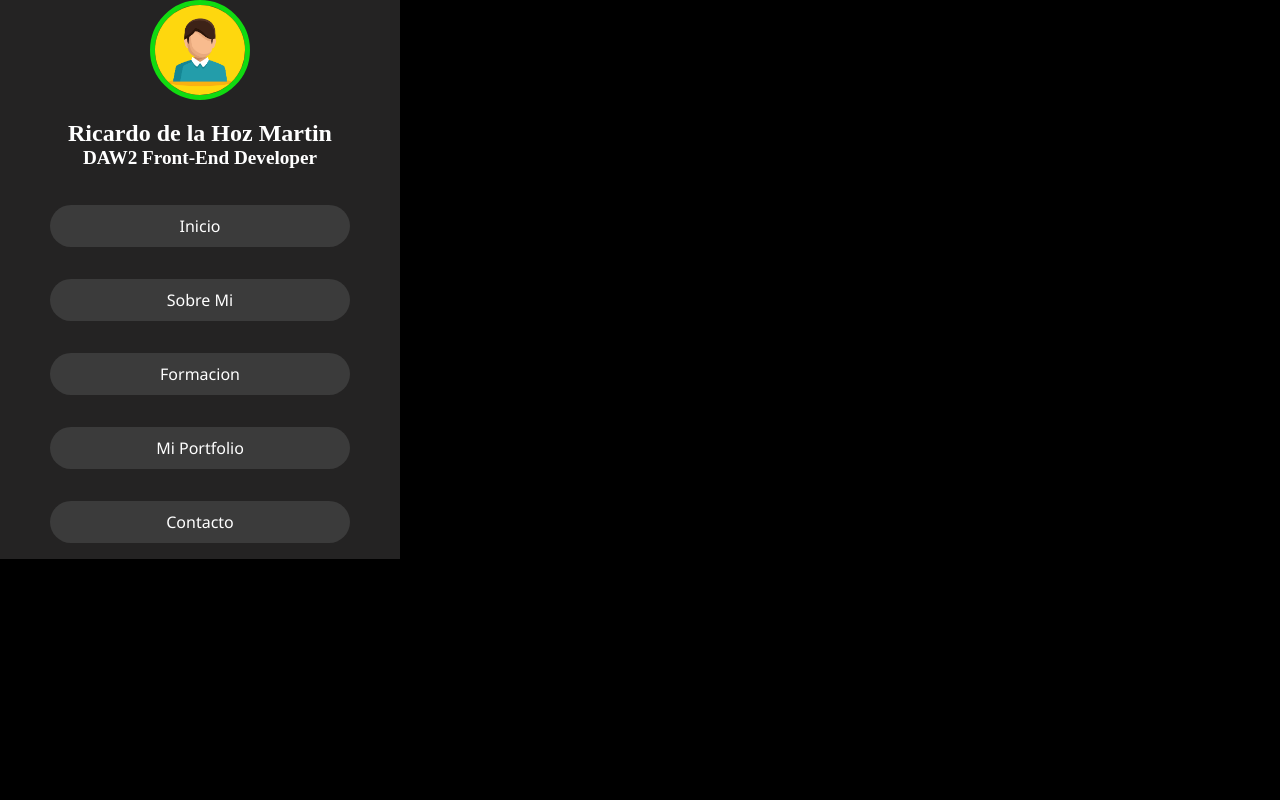
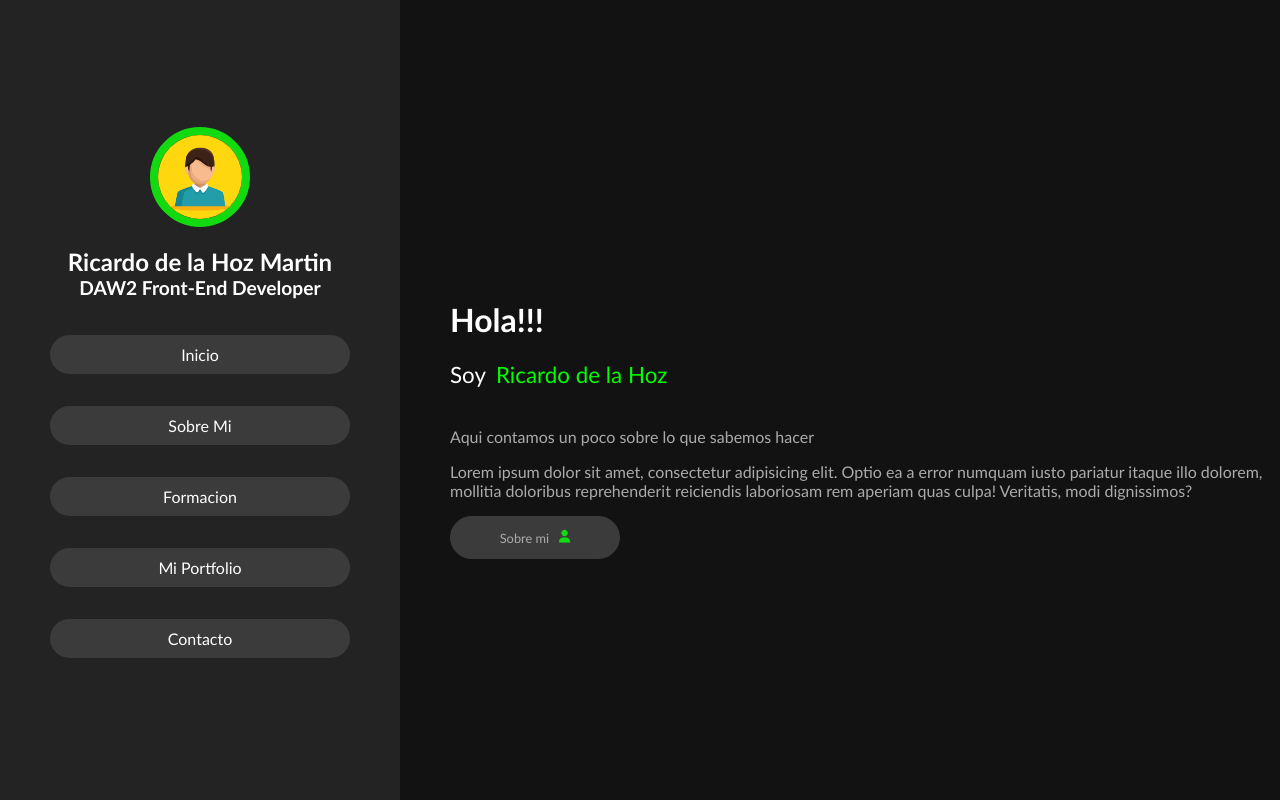
Before and after one commit to Ricardodlhz/Repaso-Portfolio, a plain HTML site: page index.html in a window 1280 px wide. Drawn offline with Linux system fonts and the light colour scheme.

Commit message:
Parte de sobre mi hecha

```diff
--- a/css/style.css
+++ b/css/style.css
@@ -1,6 +1,7 @@
 *{
     box-sizing: border-box;
     scroll-behavior: smooth;
+    font-family: 'Trebuchet MS', 'Lucida Sans Unicode', 'Lucida Grande', 'Lucida Sans', Arial, sans-serif;
 }
 
 body{
@@ -8,9 +9,7 @@ body{
     padding: 0;
     background-color: var(--fondo);
 }
-p{
-    font-family: 'Segoe UI', Tahoma, Geneva, Verdana, sans-serif;
-}
+
 .container_fijo{
         background-color: var(--fondo_container_fijo);
         position: fixed;
@@ -20,9 +19,10 @@ p{
         justify-content: center;
         align-items: center;
         width: 400px;
+        height: 100%;
 }
 .img_profile{
-    border: 5px solid var(--borde_img_profile);
+    border: 8px solid var(--borde_img_profile);
     border-radius: 100%;
     width: 100px;
 }
@@ -58,9 +58,64 @@ p{
     border-radius: 2rem;
     background-color: rgb(59, 59, 59);
 }
+.texto_boton:hover{
+    cursor: pointer;
+    background-color: rgb(92, 92, 92);
+}
+.container_derecha{
+    margin-left: 450px;
+    display: flex;
+    flex-direction: column;
+}
+.container_introduccion{
+    margin-top: 300px;
+}
+.introduccion_nombre{
+    display: flex;
+    align-items: center;
+}
+.titulo{
+        color: white;
+        font-size: 2rem;
+        margin: 0;
+}
+.texto{
+    color: white;
+    font-size: 1.4rem;
+}
+.texto_verde{
+    margin-left: 10px;
+    color: lime;
+}
+.texto_informativo{
+    color: rgb(172, 171, 171);
+}
+.texto_info{
+    font-size: 0.8rem;
+    color: rgb(172, 171, 171);
+}
+.container_botones_info{
+    display: flex;
+    justify-content: center;
+    align-items: center;
+    border: 1px solid rgb(59, 59, 59);
+    background-color: rgb(59, 59, 59);
+    border-radius: 2rem;
+    width: 170px;
+}
+.container_botones_info:hover{
+    cursor: pointer;
+    background-color: rgb(208, 255, 1);
+}
+.iconos{
+    font-size: 0.8rem;
+    margin-left: 10px;
+    color: var(--iconos);
+}
 /*Variables*/
 :root{
-    --fondo:black;
+    --fondo:rgb(19, 18, 18);
     --fondo_container_fijo:rgb(36, 35, 35);
     --borde_img_profile:rgb(17, 218, 17);
+    --iconos:rgb(17, 218, 17);
 }
--- a/index.html
+++ b/index.html
@@ -5,6 +5,7 @@
     <meta charset="UTF-8">
     <meta name="viewport" content="width=device-width, initial-scale=1.0">
     <link rel="stylesheet" href="./css/style.css">
+    <link rel="stylesheet" href="https://cdnjs.cloudflare.com/ajax/libs/font-awesome/6.6.0/css/all.min.css">
     <link rel="shortcut icon" href="./assets/images/favicon.ico" type="image/x-icon">
     <title>Portfolio</title>
 </head>
@@ -14,18 +15,33 @@
         <img src="./assets/images/pic.jpg" alt="" class="img_profile">
         <h1 class="nombre">Ricardo de la Hoz Martin</h1>
         <h2 class="estudios">DAW2 Front-End Developer</h2>
-        <container class="container_botones">
+        <div class="container_botones">
                 <a href="" class="botones"><p class="texto_boton">Inicio</p></a>
                 <a href="" class="botones"><p class="texto_boton">Sobre Mi</p></a>
                 <a href="" class="botones"><p class="texto_boton">Formacion</p></a>
                 <a href="" class="botones"><p class="texto_boton">Mi Portfolio</p></a>
                 <a href="" class="botones"><p class="texto_boton">Contacto</p></a>
-        </container>
+        </div>
     </div>
 
 
     <div class="container_derecha">
+            <div class="container_introduccion">
+                    <h2 class="titulo">
+                        Hola!!!
+                    </h2>
+                    <div class="introduccion_nombre">
+                        <p class="texto">Soy </p>
+                        <div class="texto texto_verde">Ricardo de la Hoz</div>
+                    </div>
+                    <p class="texto_informativo">Aqui contamos un poco sobre lo que sabemos hacer</p>
+                    <p class="texto_informativo">Lorem ipsum dolor sit amet, consectetur adipisicing elit. Optio ea a error numquam iusto pariatur itaque illo dolorem, mollitia doloribus reprehenderit reiciendis laboriosam rem aperiam quas culpa! Veritatis, modi dignissimos?</p>
 
+                    <div class="container_botones_info">
+                        <p class="texto_info">Sobre mi</p>
+                        <i class="home__fas fas fa-user iconos"></i>
+                    </div>
+            </div>
     </div>
 </body>
 
```
